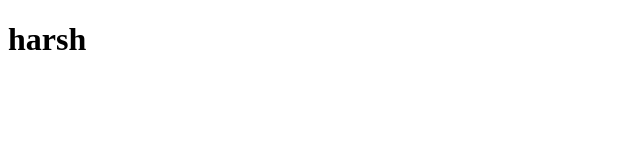
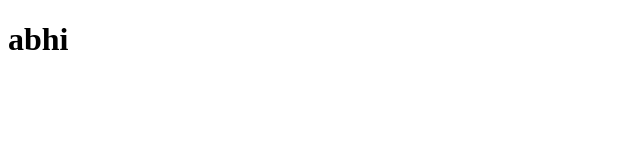
Before and after one commit to anchann1/student, a plain HTML site: page index.html in a window 1280 px wide. Shown: the full height of the page, 0-640 px from the left. Drawn offline with Linux system fonts and the light colour scheme.

Commit message:
5 commit

```diff
--- a/index.html
+++ b/index.html
@@ -6,7 +6,7 @@
     <title>Document</title>
 </head>
 <body>
-    <h1>harsh
+    <h1>abhi
     </h1>
 </body>
 </html>
```
